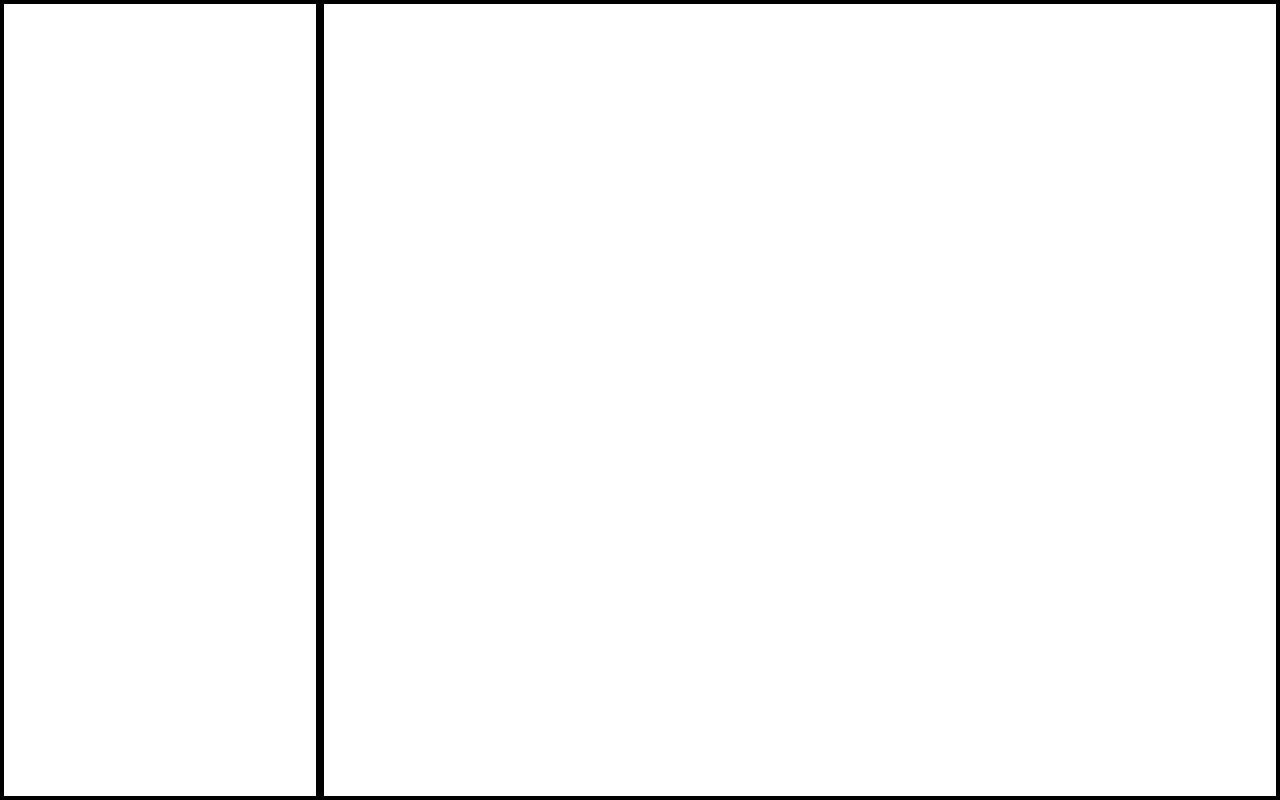
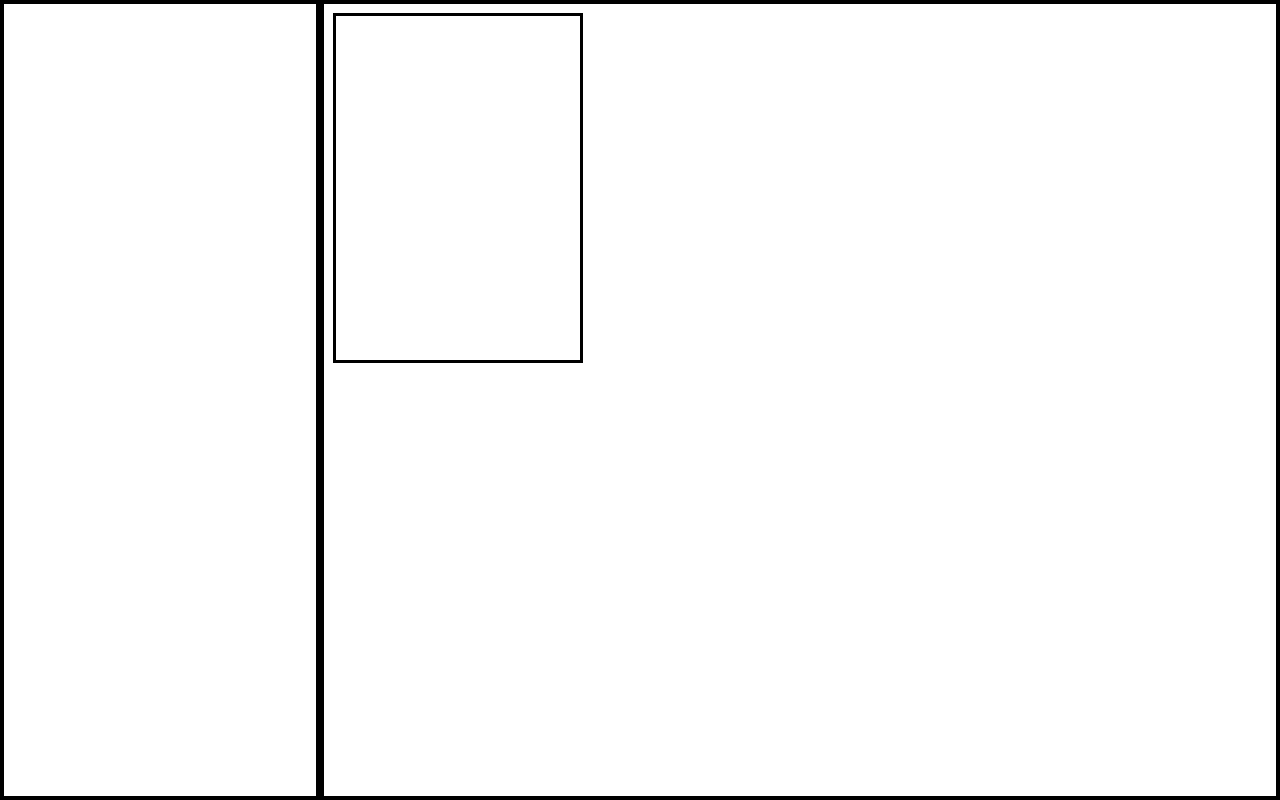
Before and after one commit to athomson1711/react-punk-api, a React (Create React App) app: page / in a window 1280 px wide. Built offline with nearby package versions, Linux system fonts and the light colour scheme.

Commit message:
Card component created

```diff
--- /dev/null
+++ b/src/components/Card/Card.jsx
@@ -0,0 +1,12 @@
+import React from 'react'
+import styles from './Card.module.scss'
+
+const Card = () => {
+  return (
+    <div className={styles.card}>
+        <img className={styles.img}></img>
+    </div>
+  )
+}
+
+export default Card
--- /dev/null
+++ b/src/components/Card/Card.module.scss
@@ -0,0 +1,6 @@
+.card{
+    border: solid 3px black;
+    width: 250px;
+    height: 350px;
+    margin: 9px;
+}
--- a/src/components/CardArea/CardArea.jsx
+++ b/src/components/CardArea/CardArea.jsx
@@ -1,10 +1,11 @@
 import React from 'react'
 import styles from './CardArea.module.scss'
+import Card from '../Card/Card'
 
 const CardArea = () => {
   return (
     <div className={styles.cardArea}>
-
+        <Card />
     </div>
   )
 }
```
Also changed, not shown: src/components/Card/index.js (added), src/components/CardArea/CardArea.module.scss (line endings or trailing spaces), 1 other file (tests, documents, lock files or other folders).
